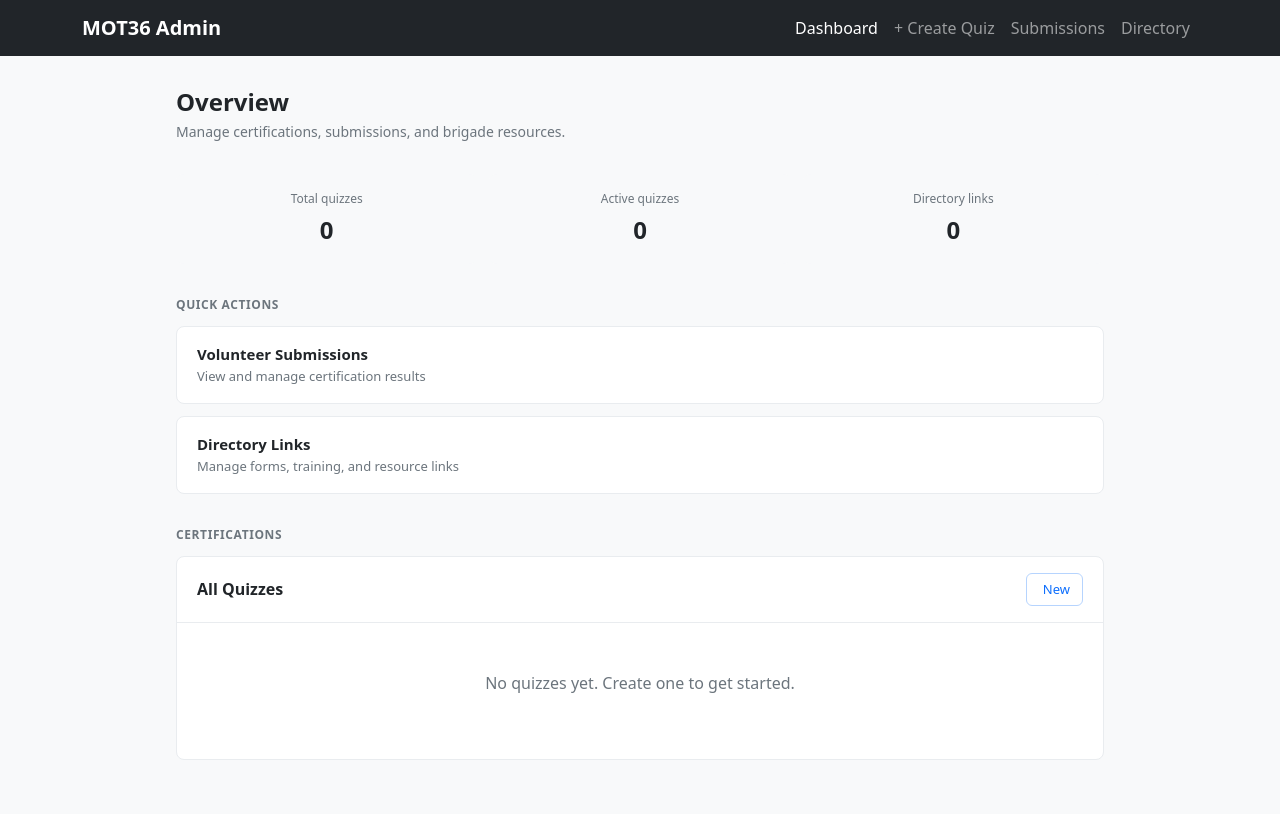
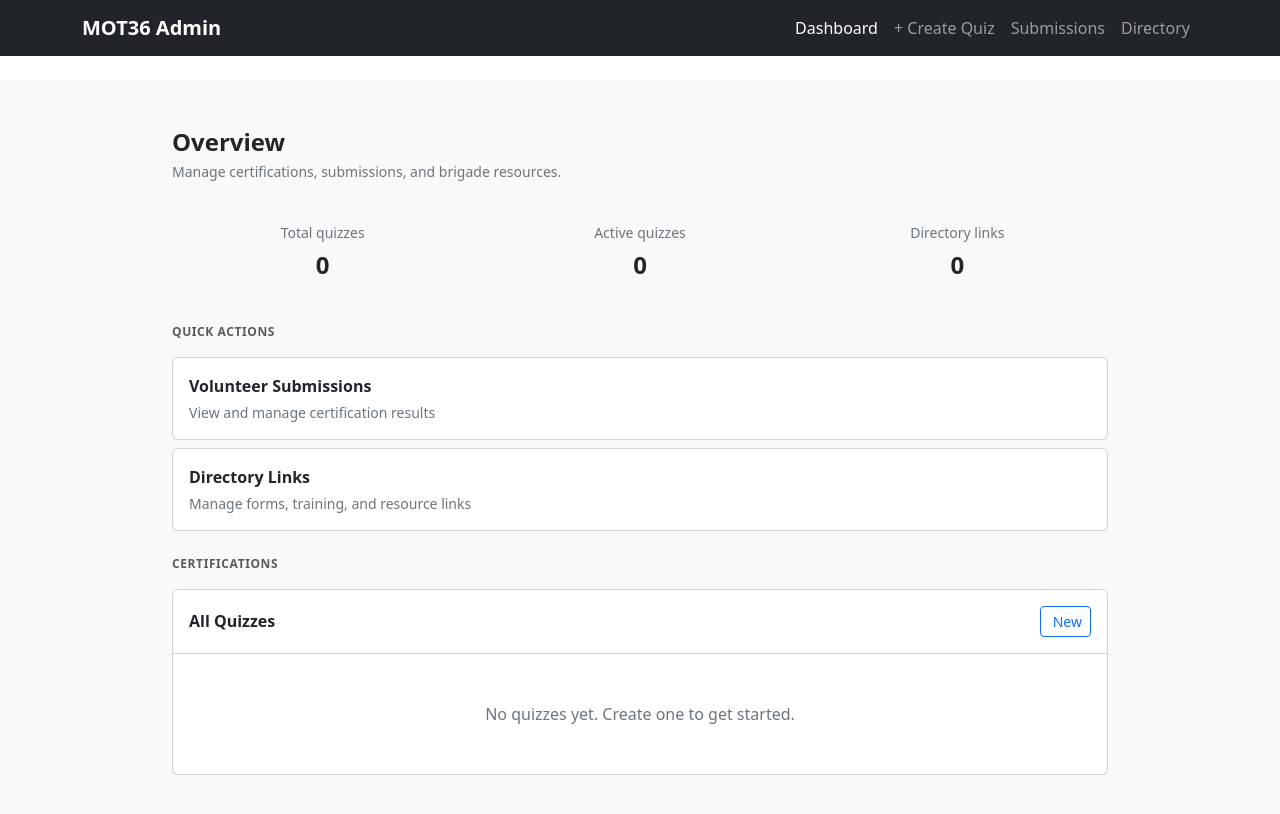
Before and after one commit to Phillip-D-Shields/cf-mot36, a SvelteKit app: page /admin in a window 1280 px wide. Shown: the top 814 px of the page. Built offline with nearby package versions, Linux system fonts and the light colour scheme.

Commit message:
revert ui to bootstrap styling for consistency

```diff
--- a/src/routes/admin/+page.svelte
+++ b/src/routes/admin/+page.svelte
@@ -8,300 +8,112 @@
     let linkStats = $derived(data.linkStats || { total: 0, byCategory: {} });
     let quizToDelete = $state(null);
 
-    const categoryLabels: Record<string, { label: string, color: string }> = {
-        request: { label: 'Forms', color: '#0d6efd' },
-        training: { label: 'Training', color: '#198754' },
-        defect: { label: 'Defects', color: '#dc3545' },
-        welfare: { label: 'Welfare', color: '#fd7e14' },
-        feedback: { label: 'Feedback', color: '#0dcaf0' }
+    const categoryLabels: Record<string, { label: string, badgeClass: string }> = {
+        request: { label: 'Forms', badgeClass: 'text-primary' },
+        training: { label: 'Training', badgeClass: 'text-success' },
+        defect: { label: 'Defects', badgeClass: 'text-danger' },
+        welfare: { label: 'Welfare', badgeClass: 'text-warning' },
+        feedback: { label: 'Feedback', badgeClass: 'text-info' }
     };
 </script>
 
-<style>
-    .dash-container {
-        max-width: 960px;
-        margin: 0 auto;
-        padding: 2rem 1rem 4rem;
-    }
-    .page-title {
-        font-size: 1.5rem;
-        font-weight: 700;
-        color: #212529;
-        margin: 0 0 0.25rem;
-    }
-    .page-subtitle {
-        font-size: 0.875rem;
-        color: #6c757d;
-        margin: 0 0 2rem;
-    }
-    .section-label {
-        font-size: 0.75rem;
-        font-weight: 600;
-        text-transform: uppercase;
-        letter-spacing: 0.05em;
-        color: #6c757d;
-        margin-bottom: 0.75rem;
-    }
-    .stat-grid {
-        display: grid;
-        grid-template-columns: repeat(auto-fit, minmax(140px, 1fr));
-        gap: 0.75rem;
-        margin-bottom: 2rem;
-    }
-    .stat-card {
-        background: #f8f9fa;
-        border-radius: 0.5rem;
-        padding: 1rem 1.25rem;
-    }
-    .stat-card-label {
-        font-size: 0.75rem;
-        color: #6c757d;
-        margin: 0 0 0.25rem;
-    }
-    .stat-card-value {
-        font-size: 1.5rem;
-        font-weight: 700;
-        color: #212529;
-        margin: 0;
-    }
-    .action-card {
-        display: flex;
-        align-items: center;
-        justify-content: space-between;
-        gap: 1rem;
-        background: #fff;
-        border: 1px solid #e9ecef;
-        border-radius: 0.5rem;
-        padding: 1rem 1.25rem;
-        margin-bottom: 0.75rem;
-        text-decoration: none;
-        color: inherit;
-        transition: box-shadow 0.15s ease;
-    }
-    .action-card:hover {
-        box-shadow: 0 2px 8px rgba(0,0,0,0.06);
-    }
-    .action-card-title {
-        font-size: 0.9375rem;
-        font-weight: 600;
-        color: #212529;
-        margin: 0;
-    }
-    .action-card-desc {
-        font-size: 0.8125rem;
-        color: #6c757d;
-        margin: 0.125rem 0 0;
-    }
-    .action-card-arrow {
-        flex-shrink: 0;
-        color: #adb5bd;
-    }
-    .quiz-table-card {
-        background: #fff;
-        border: 1px solid #e9ecef;
-        border-radius: 0.5rem;
-        overflow: hidden;
-    }
-    .quiz-table-header {
-        display: flex;
-        justify-content: space-between;
-        align-items: center;
-        padding: 1rem 1.25rem;
-        border-bottom: 1px solid #e9ecef;
-    }
-    .quiz-table-title {
-        font-size: 1rem;
-        font-weight: 600;
-        color: #212529;
-        margin: 0;
-    }
-    .quiz-row {
-        display: flex;
-        align-items: center;
-        justify-content: space-between;
-        gap: 1rem;
-        padding: 0.875rem 1.25rem;
-        border-bottom: 1px solid #f1f3f5;
-    }
-    .quiz-row:last-child {
-        border-bottom: none;
-    }
-    .quiz-row-info {
-        min-width: 0;
-        flex: 1;
-    }
-    .quiz-row-title {
-        font-size: 0.9375rem;
-        font-weight: 600;
-        color: #212529;
-        margin: 0;
-    }
-    .quiz-row-meta {
-        font-size: 0.75rem;
-        color: #6c757d;
-        margin: 0.125rem 0 0;
-    }
-    .badge-status {
-        display: inline-block;
-        font-size: 0.6875rem;
-        font-weight: 600;
-        padding: 0.2rem 0.625rem;
-        border-radius: 1rem;
-    }
-    .badge-active {
-        background: #e8f5e9;
-        color: #198754;
-    }
-    .badge-archived {
-        background: #f1f3f5;
-        color: #6c757d;
-    }
-    .quiz-row-actions {
-        display: flex;
-        gap: 0.5rem;
-        flex-shrink: 0;
-    }
-    .btn-sm-clean {
-        font-size: 0.8125rem;
-        font-weight: 500;
-        padding: 0.375rem 0.75rem;
-        border-radius: 0.375rem;
-        border: 1px solid #dee2e6;
-        background: #fff;
-        color: #495057;
-        cursor: pointer;
-        transition: all 0.15s ease;
-        text-decoration: none;
-    }
-    .btn-sm-clean:hover {
-        background: #f8f9fa;
-        border-color: #c5cdd5;
-    }
-    .btn-sm-danger {
-        color: #dc3545;
-        border-color: #f5c6cb;
-    }
-    .btn-sm-danger:hover {
-        background: #fdecea;
-        border-color: #dc3545;
-    }
-    .link-breakdown {
-        display: flex;
-        flex-wrap: wrap;
-        gap: 0.5rem;
-        margin-top: 0.75rem;
-    }
-    .link-tag {
-        display: inline-flex;
-        align-items: center;
-        gap: 0.375rem;
-        font-size: 0.75rem;
-        font-weight: 500;
-        padding: 0.25rem 0.625rem;
-        border-radius: 1rem;
-        background: #f1f3f5;
-        color: #495057;
-    }
-    .link-tag-dot {
-        width: 8px;
-        height: 8px;
-        border-radius: 50%;
-    }
-    .empty-state {
-        padding: 3rem 1rem;
-        text-align: center;
-        color: #6c757d;
-    }
-</style>
-
-<div class="dash-container">
-    <h1 class="page-title">Overview</h1>
-    <p class="page-subtitle">Manage certifications, submissions, and brigade resources.</p>
+<div class="container pt-5 mt-4 pb-5" style="max-width: 960px;">
+    <h1 class="fs-4 fw-bold mb-1">Overview</h1>
+    <p class="text-secondary small mb-4">Manage certifications, submissions, and brigade resources.</p>
 
     <!-- Stats -->
-    <div class="stat-grid text-center">
-        <div class="stat-card">
-            <p class="stat-card-label">Total quizzes</p>
-            <p class="stat-card-value">{stats.total}</p>
+    <div class="row g-3 mb-4 text-center">
+        <div class="col-sm-4">
+            <div class="bg-light rounded-3 p-3">
+                <p class="small text-secondary mb-1">Total quizzes</p>
+                <p class="fs-4 fw-bold mb-0">{stats.total}</p>
             </div>
-        <div class="stat-card">
-            <p class="stat-card-label">Active quizzes</p>
-            <p class="stat-card-value">{stats.active}</p>
         </div>
-        <div class="stat-card">
-            <p class="stat-card-label">Directory links</p>
-            <p class="stat-card-value">{linkStats.total}</p>
+        <div class="col-sm-4">
+            <div class="bg-light rounded-3 p-3">
+                <p class="small text-secondary mb-1">Active quizzes</p>
+                <p class="fs-4 fw-bold mb-0">{stats.active}</p>
+            </div>
+        </div>
+        <div class="col-sm-4">
+            <div class="bg-light rounded-3 p-3">
+                <p class="small text-secondary mb-1">Directory links</p>
+                <p class="fs-4 fw-bold mb-0">{linkStats.total}</p>
+            </div>
         </div>
     </div>
 
     <!-- Directory breakdown -->
     {#if linkStats.total > 0}
-        <div style="margin-bottom: 2rem;">
-            <div class="link-breakdown">
+        <div class="d-flex flex-wrap gap-2 mb-4">
             {#each Object.entries(linkStats.byCategory) as [cat, count]}
                 {@const config = categoryLabels[cat]}
                 {#if config}
-                        <span class="link-tag">
-                            <span class="link-tag-dot" style="background: {config.color};"></span>
+                    <span class="badge bg-light text-body-secondary rounded-pill fw-medium px-3 py-2">
+                        <i class="bi bi-circle-fill small {config.badgeClass} me-1" style="font-size: 0.5rem; vertical-align: middle;"></i>
                         {config.label}: {count}
                     </span>
                 {/if}
             {/each}
         </div>
-        </div>
     {/if}
 
     <!-- Quick Actions -->
-    <p class="section-label">Quick actions</p>
+    <p class="fw-semibold text-muted text-uppercase small mb-3" style="letter-spacing: 0.05em; font-size: 0.75rem;">Quick actions</p>
 
-    <a href="/admin/submissions" class="action-card">
+    <a href="/admin/submissions" class="card text-decoration-none mb-2">
+        <div class="card-body d-flex align-items-center justify-content-between py-3 px-3">
             <div>
-            <p class="action-card-title">Volunteer Submissions</p>
-            <p class="action-card-desc">View and manage certification results</p>
+                <p class="fw-semibold mb-0 text-body">Volunteer Submissions</p>
+                <p class="small text-secondary mb-0 mt-1">View and manage certification results</p>
             </div>
-        <i class="bi bi-arrow-right action-card-arrow"></i>
+            <i class="bi bi-arrow-right text-secondary"></i>
+        </div>
     </a>
 
-    <a href="/admin/links" class="action-card">
+    <a href="/admin/links" class="card text-decoration-none mb-2">
+        <div class="card-body d-flex align-items-center justify-content-between py-3 px-3">
             <div>
-            <p class="action-card-title">Directory Links</p>
-            <p class="action-card-desc">Manage forms, training, and resource links</p>
+                <p class="fw-semibold mb-0 text-body">Directory Links</p>
+                <p class="small text-secondary mb-0 mt-1">Manage forms, training, and resource links</p>
             </div>
-        <i class="bi bi-arrow-right action-card-arrow"></i>
+            <i class="bi bi-arrow-right text-secondary"></i>
+        </div>
     </a>
 
     <!-- Quizzes Table -->
-    <p class="section-label" style="margin-top: 2rem;">Certifications</p>
+    <p class="fw-semibold text-muted text-uppercase small mb-3 mt-4" style="letter-spacing: 0.05em; font-size: 0.75rem;">Certifications</p>
 
-    <div class="quiz-table-card">
-        <div class="quiz-table-header">
-            <h2 class="quiz-table-title">All Quizzes</h2>
-            <a href="/admin/create" class="btn-sm-clean" style="color: #0d6efd; border-color: #b6d4fe;">
+    <div class="card">
+        <div class="card-header bg-white d-flex justify-content-between align-items-center py-3">
+            <h2 class="fs-6 fw-semibold mb-0">All Quizzes</h2>
+            <a href="/admin/create" class="btn btn-sm btn-outline-primary">
                 <i class="bi bi-plus-lg me-1"></i> New
             </a>
         </div>
 
         {#if quizzes.length === 0}
-            <div class="empty-state">
-                <p>No quizzes yet. Create one to get started.</p>
+            <div class="text-center text-secondary py-5 px-3">
+                <p class="mb-0">No quizzes yet. Create one to get started.</p>
             </div>
         {:else}
+            <div class="list-group list-group-flush">
                 {#each quizzes as quiz}
-                <div class="quiz-row">
-                    <div class="quiz-row-info">
-                        <p class="quiz-row-title">{quiz.title}</p>
-                        <p class="quiz-row-meta">
-                            <span class="badge-status" class:badge-active={quiz.is_active === 1} class:badge-archived={quiz.is_active !== 1}>
+                    <div class="list-group-item d-flex align-items-center justify-content-between gap-3 py-3">
+                        <div class="min-vw-0 flex-grow-1">
+                            <p class="fw-semibold mb-0">{quiz.title}</p>
+                            <p class="small text-secondary mb-0 mt-1">
+                                <span class="badge rounded-pill {quiz.is_active === 1 ? 'bg-success-subtle text-success' : 'bg-light text-secondary'}">
                                     {quiz.is_active ? 'Active' : 'Archived'}
                                 </span>
-                            · Pass: {quiz.pass_threshold}%
+                                <span class="ms-1">· Pass: {quiz.pass_threshold}%</span>
                             </p>
                         </div>
-                    <div class="quiz-row-actions">
-                        <a href="/admin/edit/{quiz.id}" class="btn-sm-clean">Edit</a>
+                        <div class="d-flex gap-2 flex-shrink-0">
+                            <a href="/admin/edit/{quiz.id}" class="btn btn-sm btn-outline-secondary">Edit</a>
                             <button
                                 type="button"
-                            class="btn-sm-clean btn-sm-danger"
+                                class="btn btn-sm btn-outline-danger"
                                 data-bs-toggle="modal"
                                 data-bs-target="#deleteModal"
                                 onclick={() => (quizToDelete = quiz)}
@@ -311,11 +123,12 @@
                         </div>
                     </div>
                 {/each}
+            </div>
         {/if}
     </div>
 </div>
 
-<!-- Delete Modal (unchanged logic) -->
+<!-- Delete Modal -->
 <div
     class="modal fade"
     id="deleteModal"
```
Also changed, not shown: src/routes/(public)/directory/+page.svelte (+22 -86 lines), src/routes/(public)/quiz/[id]/+page.server.ts (+7 -6 lines), src/routes/(public)/quiz/[id]/+page.svelte (+39 -154 lines), 1 other file (tests, documents, lock files or other folders). Lines whose indentation alone changed are shown as unchanged.
